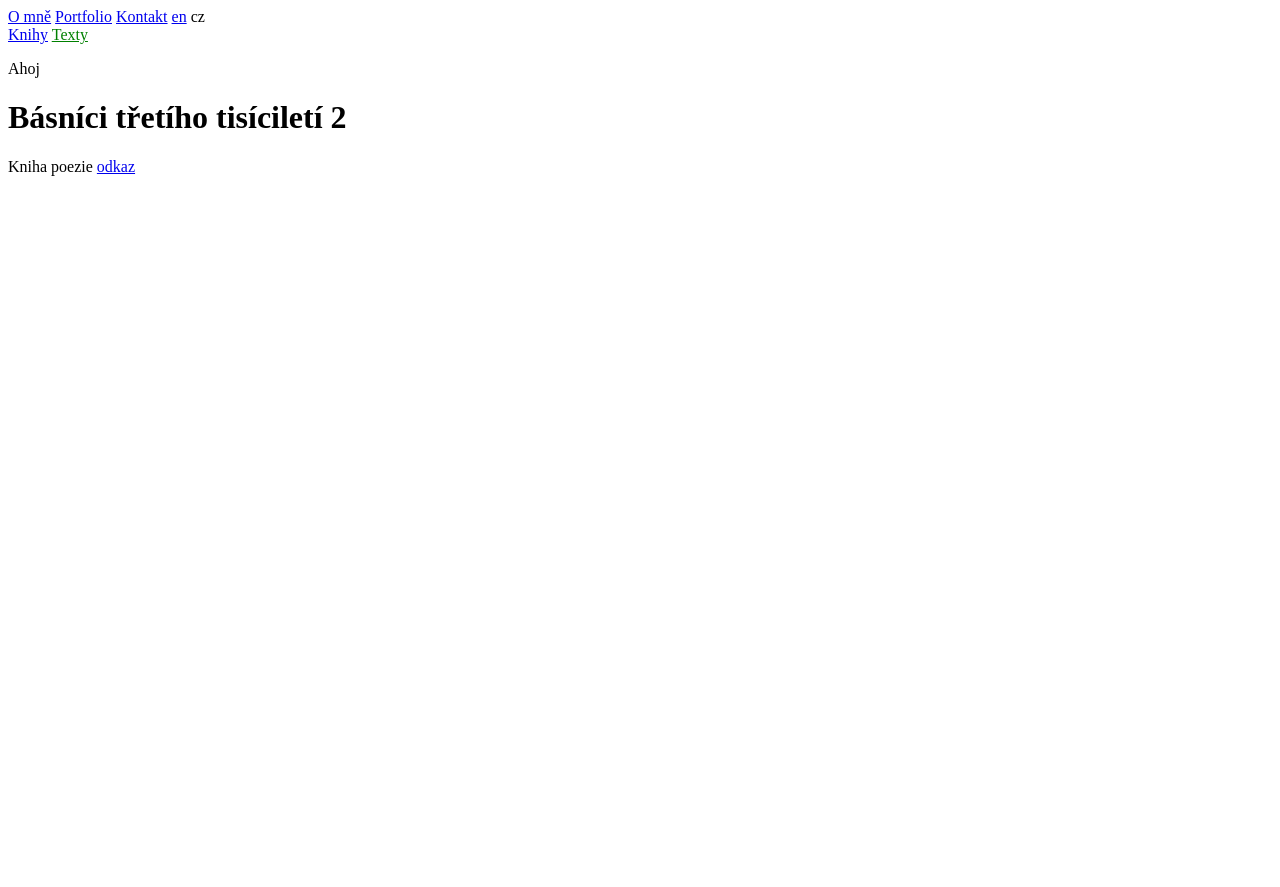
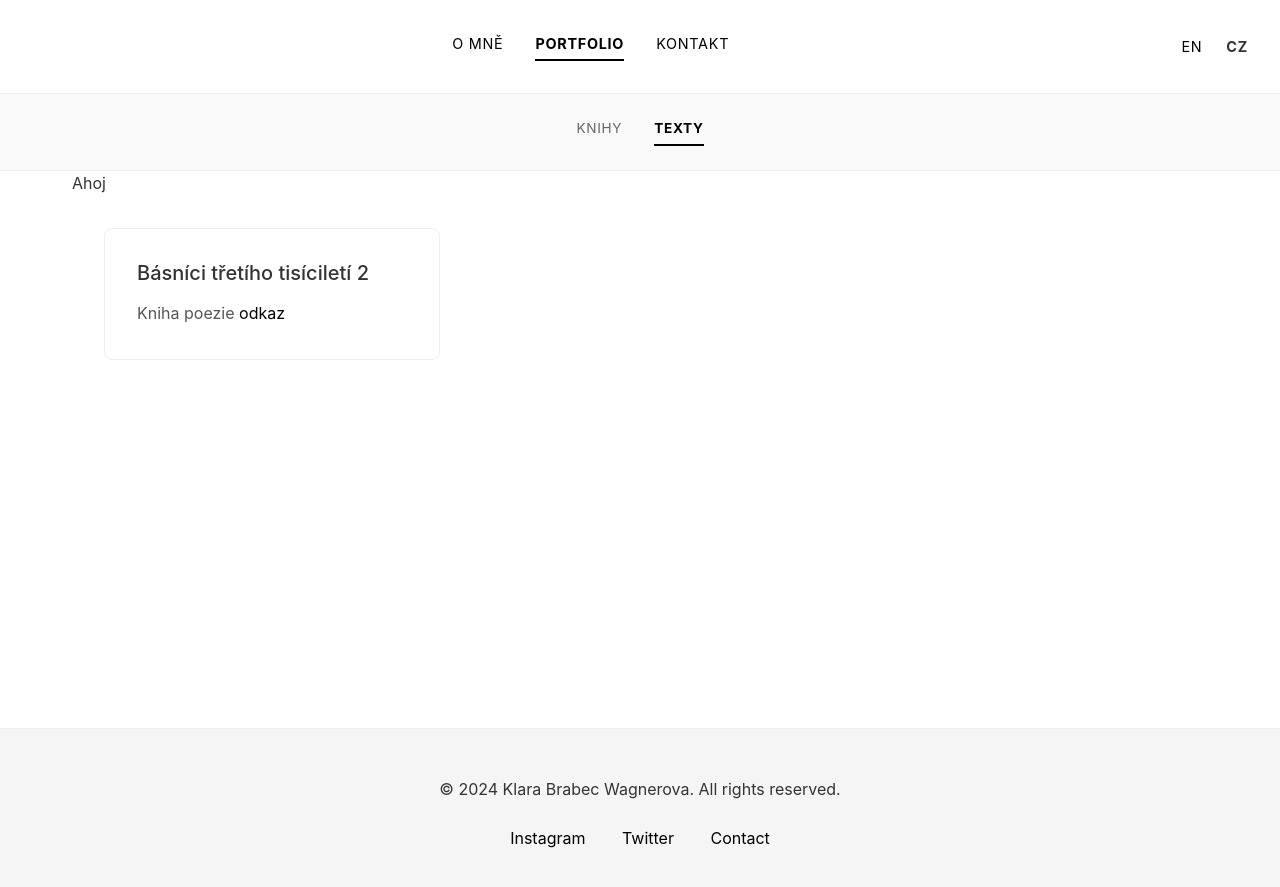
Before and after one commit to 1-bit-Barbecue/klaras-website, a Jekyll site: the page built from cz/portfolio-poems.md, in a window 1280 px wide. Shown: the top 887 px of the page. Built offline with Jekyll 4.4.1, drawn with Linux system fonts in a browser that asks for light colours.

Commit message:
Initial styling

```diff
--- /dev/null
+++ b/_includes/footer.html
@@ -0,0 +1,8 @@
+<footer>
+    <p>&copy; 2024 Klara Brabec Wagnerova. All rights reserved.</p>
+    <div class="social-links">
+    <a href="#">Instagram</a>
+    <a href="#">Twitter</a>
+    <a href="{{ site.baseurl }}/{{ page.language}}/contact.html">Contact</a>
+    </div>
+</footer>
--- a/_includes/navigation.html
+++ b/_includes/navigation.html
@@ -1,7 +1,14 @@
 <nav>
+  <div class="nav-menu">
     {% for item in site.data.navigation[page.language] %}
-    <a href="{{ site.baseurl }}/{{ page.language}}{{ item.link }}"ge.{% if page.url contains item.link %} class="current"{% endif %}>{{ item.name }}</a>
+      {% if item.name contains 'Portfolio' %}
+        <a href="{{ site.baseurl }}/{{ page.language}}{{ item.link }}"{% if page.url contains '/portfolio' %} class="current"{% endif %}>{{ item.name }}</a>
+      {% else %}
+        <a href="{{ site.baseurl }}/{{ page.language}}{{ item.link }}"{% if page.url contains item.link %} class="current"{% endif %}>{{ item.name }}</a>
+      {% endif %}
     {% endfor %}
+  </div>
+  <div class="nav-languages">
     {% for language in site.languages %}
       {% if language[0] != page.language %}
           <a href="{{ site.baseurl }}/{{ language[0] }}/{{ page.name | replace: ".md", ".html" }}">{{ language[0] }}</a>
@@ -9,4 +16,14 @@
           <span>{{ language[0] }}</span>
       {% endif %}
     {% endfor %}
+  </div>
 </nav>
+{% if page.layout contains 'portfolio' %}
+<nav class="portfolio-nav">
+  <div class="portfolio-nav-menu">
+    {% for item in site.data.portfolio[page.language] %}
+      <a href="{{ site.baseurl }}/{{ page.language}}{{ item.link }}"{% if page.url contains item.link %} class="current"{% endif %}>{{ item.name }}</a>
+    {% endfor %}
+  </div>
+</nav>
+{% endif %}
--- a/_includes/portfolio-navigation.html
+++ /dev/null
@@ -1,5 +0,0 @@
-<nav>
-  {% for item in site.data.portfolio[page.language] %}
-    <a href="{{ site.baseurl }}/{{ page.language}}{{ item.link }}"{% if page.url contains item.link %} class="current"{% endif %}>{{ item.name }}</a>
-  {% endfor %}
-</nav>
--- a/_layouts/default.html
+++ b/_layouts/default.html
@@ -2,11 +2,15 @@
 <html>
   <head>
     <meta charset="utf-8">
-    <title>{{ page.title }}</title>
+    <title>{{ page.title }} | Klara Brabec Wagnerova</title>
+    <meta name="description" content="Klara Brabec Wagnerova - Writer, Artist, and Creative Professional">
     <link rel="stylesheet" href="{{ site.baseurl }}/assets/css/styles.css">
   </head>
   <body>
     {% include navigation.html %}
-    {{ content }}
+    <main class="container">
+      {{ content }}
+    </main>
+    {% include footer.html %}
   </body>
 </html>
--- a/_layouts/portfolio-poems.html
+++ b/_layouts/portfolio-poems.html
@@ -1,13 +1,18 @@
 ---
 layout: default
 ---
-{% include portfolio-navigation.html %}
 {{ content }}
 
-{% assign localized = site.poems | where: 'language', page.language %}
-{% for novel in localized %}
-    <div>
-        <h1>{{ novel.name }}</h1>
-        {{ novel.content | markdownify }}
+<div class="portfolio-grid">
+  {% assign localized = site.poems | where: 'language', page.language %}
+  {% for poem in localized %}
+    <div class="portfolio-card">
+      <div class="portfolio-card-content">
+        <h3>{{ poem.name }}</h3>
+        <div class="portfolio-card-text">
+          {{ poem.content | markdownify }}
+        </div>
+      </div>
     </div>
-{% endfor %}
+  {% endfor %}
+</div>
--- a/_sass/main.scss
+++ b/_sass/main.scss
@@ -1,3 +1,246 @@
-.current {
-  color: green;
+/* Reset and Base Styles */
+* {
+  margin: 0;
+  padding: 0;
+  box-sizing: border-box;
 }
+
+html, body {
+  height: 100%;
+}
+
+body {
+  font-family: -apple-system, BlinkMacSystemFont, 'Segoe UI', 'Helvetica Neue', sans-serif;
+  color: #333;
+  line-height: 1.6;
+  background-color: #fff;
+  display: flex;
+  flex-direction: column;
+}
+
+/* Typography */
+h1, h2, h3, h4, h5, h6 {
+  font-weight: 600;
+  line-height: 1.2;
+  margin-bottom: 1rem;
+  margin-top: 2rem;
+}
+
+h1 {
+  font-size: 2.5rem;
+  text-transform: uppercase;
+  letter-spacing: 0.05em;
+}
+
+h2 {
+  font-size: 2rem;
+  text-transform: uppercase;
+  letter-spacing: 0.03em;
+}
+
+h3 {
+  font-size: 1.5rem;
+  font-weight: 500;
+}
+
+p {
+  margin-bottom: 1.5rem;
+  font-size: 1rem;
+}
+
+a {
+  color: #000;
+  text-decoration: none;
+  transition: opacity 0.3s ease;
+}
+
+a:hover {
+  opacity: 0.6;
+}
+
+/* Navigation */
+nav {
+  display: flex;
+  justify-content: space-between;
+  align-items: center;
+  padding: 2rem;
+  border-bottom: 1px solid #eee;
+  max-width: 100%;
+}
+
+.nav-menu {
+  flex: 1;
+  display: flex;
+  justify-content: center;
+  gap: 2rem;
+}
+
+.nav-languages {
+  display: flex;
+  gap: 1.5rem;
+  margin-left: 2rem;
+}
+
+nav a {
+  font-size: 0.9rem;
+  text-transform: uppercase;
+  letter-spacing: 0.05em;
+}
+
+nav span {
+  font-size: 0.9rem;
+  text-transform: uppercase;
+  letter-spacing: 0.05em;
+  font-weight: 700;
+}
+
+nav a.current {
+  font-weight: 700;
+  border-bottom: 2px solid #000;
+  padding-bottom: 0.25rem;
+}
+
+/* Portfolio Navigation */
+.portfolio-nav {
+  display: flex;
+  justify-content: center;
+  padding: 1.5rem 2rem;
+  border-bottom: 1px solid #eee;
+  background-color: #f9f9f9;
+  width: 100%;
+}
+
+.portfolio-nav-menu {
+  display: flex;
+  justify-content: center;
+  gap: 2rem;
+}
+
+.portfolio-nav a {
+  font-size: 0.85rem;
+  text-transform: uppercase;
+  letter-spacing: 0.05em;
+  color: #666;
+  transition: color 0.3s ease;
+}
+
+.portfolio-nav a:hover,
+.portfolio-nav a.current {
+  color: #000;
+  font-weight: 700;
+  border-bottom: 2px solid #000;
+  padding-bottom: 0.25rem;
+}
+
+/* Layout */
+.container {
+  width: 100%;
+  margin: 0 auto;
+  padding: 0 2rem;
+  max-width: 1200px;
+  margin-left: auto;
+  margin-right: auto;
+}
+
+main {
+  padding: 3rem 2rem;
+  flex: 1;
+}
+
+/* Sections */
+section {
+  margin-bottom: 4rem;
+  padding: 2rem 0;
+}
+
+/* Portfolio Grid */
+.portfolio-grid {
+  display: grid;
+  grid-template-columns: repeat(auto-fill, minmax(300px, 1fr));
+  gap: 2rem;
+  margin: 2rem;
+  width: calc(100% - 4rem);
+}
+
+.portfolio-card {
+  background-color: #fff;
+  border: 1px solid #eee;
+  border-radius: 8px;
+  overflow: hidden;
+  transition: transform 0.3s ease, box-shadow 0.3s ease;
+}
+
+.portfolio-card:hover {
+  transform: translateY(-4px);
+  box-shadow: 0 4px 12px rgba(0, 0, 0, 0.1);
+}
+
+.portfolio-card-content {
+  padding: 2rem;
+}
+
+.portfolio-card-content h3 {
+  margin-top: 0;
+  margin-bottom: 1rem;
+  font-size: 1.25rem;
+}
+
+.portfolio-card-text {
+  font-size: 0.95rem;
+  line-height: 1.6;
+  color: #555;
+}
+
+.portfolio-card-text p {
+  margin-bottom: 1rem;
+}
+
+.portfolio-card-text p:last-child {
+  margin-bottom: 0;
+}
+
+/* Images */
+img {
+  max-width: 100%;
+  height: auto;
+  display: block;
+  margin: 2rem 0;
+}
+
+/* Footer */
+footer {
+  background-color: #f5f5f5;
+  padding: 3rem 2rem;
+  text-align: center;
+  border-top: 1px solid #eee;
+  margin-top: 4rem;
+}
+
+footer a {
+  margin: 0 1rem;
+}
+
+/* Responsive */
+@media (max-width: 768px) {
+  nav {
+    flex-direction: column;
+    align-items: flex-start;
+  }
+
+  nav a {
+    margin-right: 0;
+    margin-bottom: 1rem;
+  }
+
+  h1 {
+    font-size: 1.75rem;
+  }
+
+  h2 {
+    font-size: 1.5rem;
+  }
+
+  main {
+    padding: 2rem 1rem;
+  }
+}
```
Also changed, not shown: _layouts/portfolio-novels.html (+12 -7 lines), 2 other files. Lines whose indentation alone changed are shown as unchanged.
